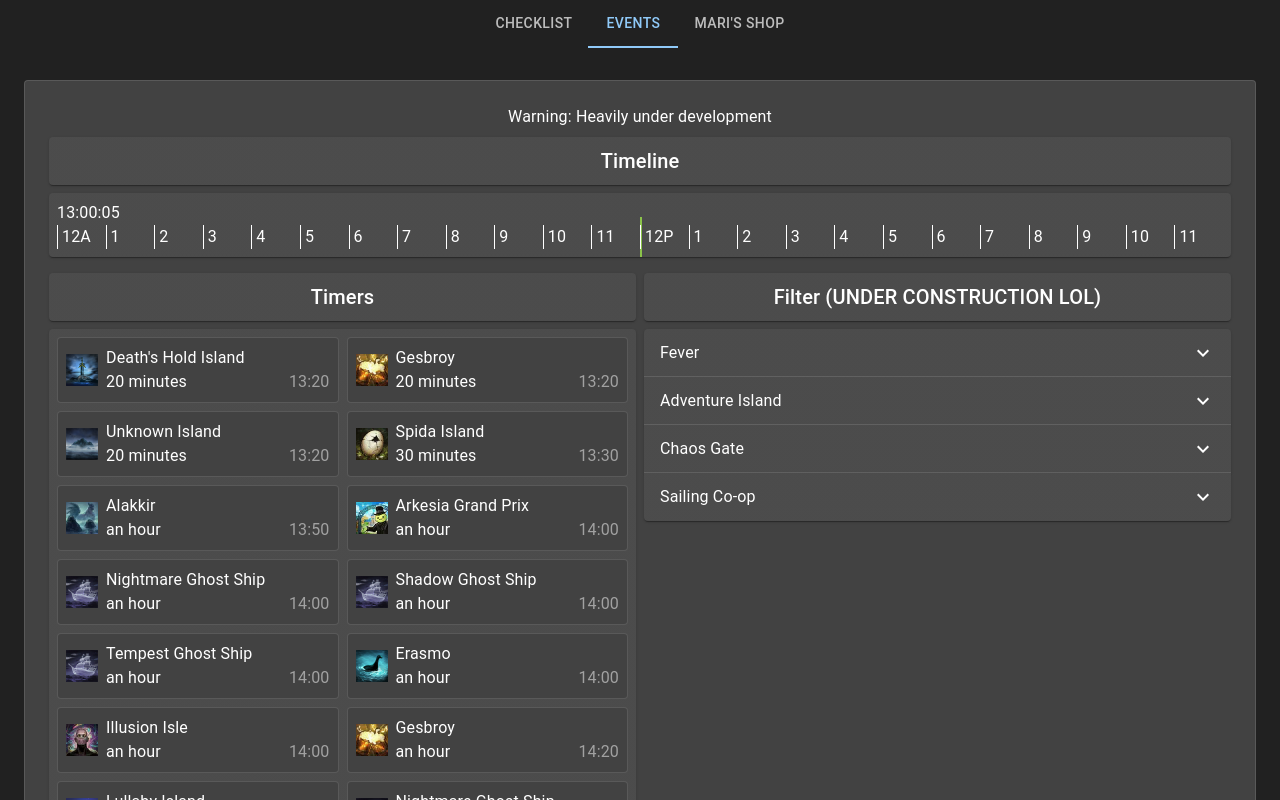
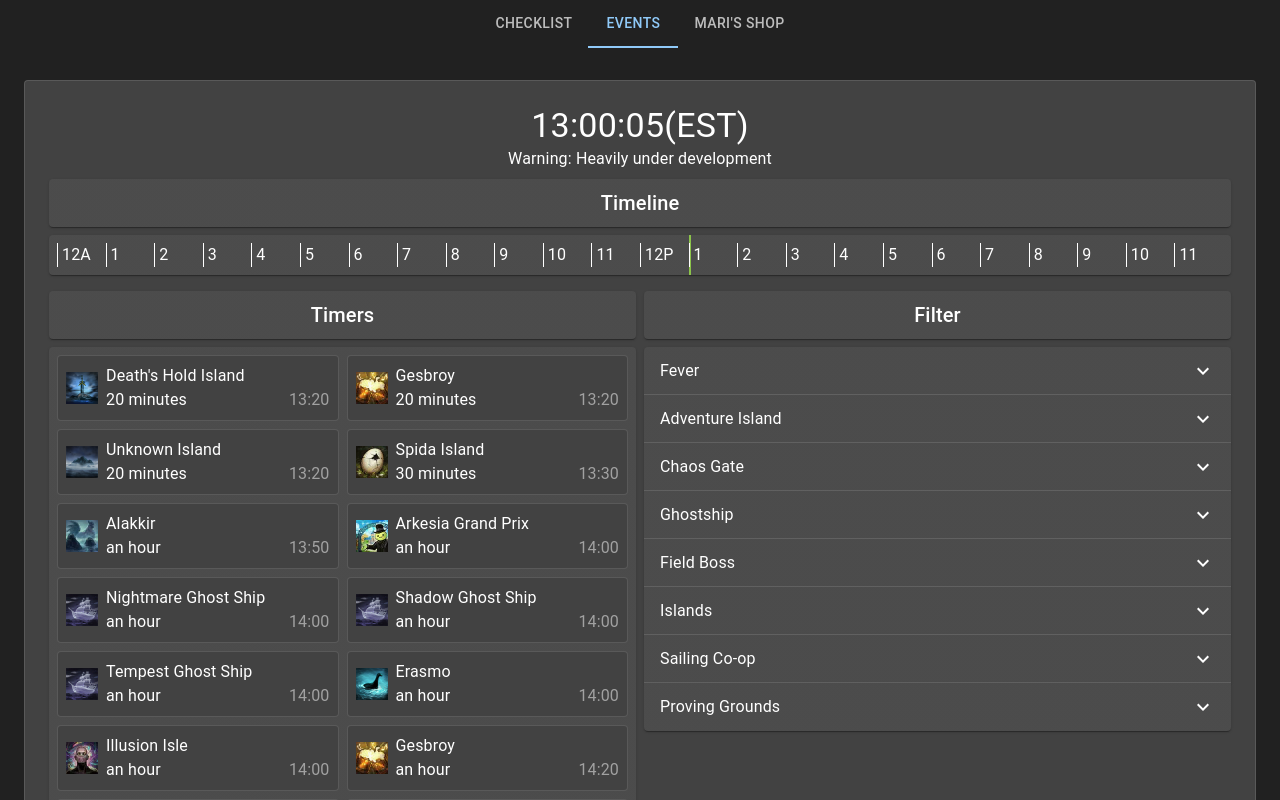
Before and after one commit to datmeal/tooki.gg-lostarkchecklist, a React (Create React App) app: page / in a window 1280 px wide. Both pictures are taken after a click on the tab "EVENTS". Shown: the top 800 px of the page. Built offline with nearby package versions, Linux system fonts and the light colour scheme.

Commit message:
Filter feature done

```diff
--- a/src/App.js
+++ b/src/App.js
@@ -318,33 +318,97 @@ const arbitrageStore = create((set, get) => ({
   updateGV: (goldValues) => set((state) => ({ goldValues })),
 }));
 
+const defaultEventSettings = {
+  filter: {
+    fever: {
+      grandprix: true,
+    },
+    adventure: {
+      forpe: true,
+      harmony: true,
+      lagoon: true,
+      lushreed: true,
+      medeia: true,
+      monte: true,
+      oblivion: true,
+      phantomwing: true,
+      snowpang: true,
+      tranquil: true,
+      volare: true,
+    },
+    chaos: {
+      chaos_twisting_302: true,
+      chaos_plague_302: true,
+      chaos_phantom_460: true,
+      chaos_plague_802: true,
+      chaos_darkness_960: true,
+      chaos_chaos_1302: true,
+      chaos_phantom_302: true,
+      chaos_darkness_302: true,
+    },
+    fieldboss: {
+      moake: true,
+    },
+    ghostship: {
+      ghostship_460: true,
+      ghostship_960: true,
+      ghostship_1370: true,
+    },
+    islands: {
+      alakkir: true,
+      deathshold: true,
+      erasmo: true,
+      gesbroy: true,
+      illusion: true,
+      lullaby: true,
+      shangra: true,
+      spida: true,
+      tooki: true,
+      unknown: true,
+    },
+    sailing: {
+      sailingcoop_harmony_wed: true,
+      sailingcoop_vern_wed: true,
+      sailingcoop_arthetine_wed: true,
+      sailingcoop_anikka_302: true,
+      sailingcoop_arthetine_thu: true,
+      sailingcoop_anikka_thu: true,
+      sailingcoop_vern_thu: true,
+      sailingcoop_rohendel_thu: true,
+      sailingcoop_feiton_thu: true,
+      sailingcoop_punika_thu: true,
+    },
+    pvp: {
+      coopbattle: true,
+    },
+  },
+};
+
 const eventsStore = create((set, get) => ({
   currentDay: moment().utc().subtract(5, "hours").day(),
   currentTime: moment().utc().subtract(5, "hours").format("HH:mm:ss"),
-  filter: [],
+  eventSettings: defaultEventSettings,
   setCurrentTime: (currentTime) => {
     set((state) => ({ currentTime }));
   },
   setCurrentDay: (currentDay) => {
     set((state) => ({ currentDay }));
   },
-  toggleFilter: (event, id) => {
-    console.log("toggleFilter", event, id);
+  toggleFilter: (selectedCategory, selectedId) => {
+    console.log("toggleFilter", selectedCategory, selectedId);
+    set((state) => ({
+      eventSettings: {
+        ...state.eventSettings,
+        filter: _.set(
+          state.eventSettings.filter,
+          `${selectedCategory}.${selectedId}`,
+          !state.eventSettings["filter"][selectedCategory][selectedId]
+        ),
+      },
+    }));
+    localStorage.setItem("eventSettings", JSON.stringify(get().eventSettings));
   },
-  // toggleFilter: (event, id) => set((state) => ({
-  //   filter: state.filter.map((item) =>
-  //     item.id === id
-  //       ? {
-  //           ...item,
-  //           dailies: {
-  //             ...item.dailies,
-  //             [event]: !item.dailies[event],
-  //           },
-  //         }
-  //       : item
-  //   ),
-  // }));
-  // localStorage.setItem("filter", JSON.stringify(get().filter));
+  updateES: (eventSettings) => set((state) => ({ eventSettings })),
 }));
 
 const theme = createTheme({
@@ -408,6 +472,7 @@ function App() {
   const updateRS = useStore((state) => state.updateRS);
   const updateTS = useStore((state) => state.updateTS);
   const updateGV = arbitrageStore((state) => state.updateGV);
+  const updateES = eventsStore((state) => state.updateES);
   // const setTabValue = useStore((state) => state.setTabValue);
   // const siteSettings = useStore((state) => state.siteSettings);
   const updateSiteSettings = useStore((state) => state.updateSiteSettings);
@@ -417,6 +482,7 @@ function App() {
   const parsedLocalTasks = JSON.parse(localTaskStatus);
   const localRosterStatus = localStorage.getItem("rosterStatus");
   const localGoldValues = localStorage.getItem("goldValues");
+  const localEventSettings = localStorage.getItem("eventSettings");
 
   if (localSiteSettings) {
     updateSiteSettings(JSON.parse(localSiteSettings));
@@ -436,6 +502,9 @@ function App() {
   }
   if (localGoldValues) {
     updateGV(JSON.parse(localGoldValues));
+  }
+  if (localEventSettings) {
+    updateES(JSON.parse(localEventSettings));
   }
 
   // console.log(JSON.parse(localTaskStatus), JSON.parse(localRosterStatus));
--- a/src/Events.js
+++ b/src/Events.js
@@ -19,13 +19,16 @@ import Paper from "@mui/material/Paper";
 import Typography from "@mui/material/Typography";
 
 import { timerData, days } from "./timerData";
-import { Timer } from "@mui/icons-material";
+import { Javascript, Pause, Timer } from "@mui/icons-material";
 
 export default function Events(props) {
   const { theme, useStore, taskStore } = props;
   const currentTime = useStore((state) => state.currentTime);
   const currentDay = useStore((state) => state.currentDay);
   const rosterStatus = taskStore((state) => state.rosterStatus);
+  const filter = useStore((state) => state.eventSettings.filter);
+  const offset = 1; // add to offset AGS shenanigans
+  // console.log("filter:", filter);
   // hooks
   //   const [interval, setInterval] = useState(0);
 
@@ -46,8 +49,13 @@ export default function Events(props) {
       } else if (rosterStatus.grandprix && name === "fever") {
         return [];
       } else {
+        // console.log(category, name);
+        // console.log(filter[name]);
         return _.flatMap(category, (event) => {
-          return _.flatMap(event.time, (item, index) => {
+          // if event is filtered, skip it
+          return (
+            filter[name][event.id] &&
+            _.flatMap(event.time, (item, index) => {
               const remainingTimeAsSeconds =
                 moment.duration(event.time[index]).asSeconds() -
                 moment.duration(currentTime).asSeconds(); // 46200, 60600 seconds
@@ -61,7 +69,8 @@ export default function Events(props) {
                 time: item,
               };
               // return { ...timerData[category][event] };
-          });
+            })
+          );
         });
       }
     }),
@@ -72,6 +81,12 @@ export default function Events(props) {
 
   return (
     <ThemeProvider theme={theme}>
+      <Typography variant="h4" component="h1" align="center">
+        {moment(currentTime, "HH:mm:ss")
+          .add(offset, "hours")
+          .format("HH:mm:ss")}
+        (EST)
+      </Typography>
       <Typography align="center">Warning: Heavily under development</Typography>
       <Paper sx={{ my: 1, p: { xs: 1, md: 1 } }}>
         <Typography component="h1" variant="h6" align="center">
@@ -99,7 +114,7 @@ export default function Events(props) {
         <Grid item xs={6}>
           <Paper sx={{ my: 1, p: { xs: 1, md: 1 } }}>
             <Typography component="h1" variant="h6" align="center">
-              Filter (UNDER CONSTRUCTION LOL)
+              Filter
             </Typography>
           </Paper>
           <FilterList
@@ -165,10 +180,13 @@ function Timeline(props) {
   const [indicatorPosition, setIndicatorPosition] = useState(0);
 
   // Clock math
-  const currentTimeAsMilli = moment.duration(currentTime).asMilliseconds();
+  const offset = 1; // add to time for AGS shenanigans
+  const currentTimeAsMilli = moment
+    .duration(currentTime, "HH:mm:ss")
+    .add(offset, "hours")
+    .asMilliseconds();
   const startTimeAsMilli = moment.duration("00:00:00").asMilliseconds();
   const endTimeAsMilli = moment.duration("24:00:00").asMilliseconds();
-  const offset = 1; // add to time for AGS shenanigans
   //   const endTimeAsMilli = moment.duration("24:00:00").asMilliseconds();
   //   console.log(currentTimeAsMilli, startTimeAsMilli, endTimeAsMilli);
   //   console.log("currentTime%", (currentTimeAsMilli / endTimeAsMilli) * 100);
@@ -198,11 +216,6 @@ function Timeline(props) {
 
   return (
     <Paper sx={{ my: { xs: 3, md: 1 }, p: { xs: 1, md: 1 } }}>
-      <Typography>
-        {moment(currentTime, "HH:mm:ss")
-          .add(offset, "hours")
-          .format("HH:mm:ss")}
-      </Typography>
       <Hours>
         <Indicator position={indicatorPosition} />
         <Hour label="12A" position={0} />
@@ -241,6 +254,7 @@ function Timers(props) {
   const currentTime = useStore((state) => state.currentTime);
   const setCurrentTime = useStore((state) => state.setCurrentTime);
   const offset = moment.duration("-1:00").asSeconds();
+  const filter = useStore((state) => state.eventSettings.filter);
   //   const remainingTimeText = moment
   //     .duration(remainingTimeAsSeconds, "seconds")
   //     .humanize();
@@ -323,7 +337,7 @@ function TimerItem(props) {
 
 const FilterList = React.memo((props) => {
   const { currentDay, useStore } = props;
-  console.log("renderList");
+  // console.log("renderList");
   return (
     <List sx={{ p: 0 }}>
       <FilterCategory
@@ -345,8 +359,32 @@ const FilterList = React.memo((props) => {
         useStore={useStore}
       />
       <FilterCategory
+        category="ghostship"
+        title="Ghostship"
+        currentDay={currentDay}
+        useStore={useStore}
+      />
+      <FilterCategory
+        category="fieldboss"
+        title="Field Boss"
+        currentDay={currentDay}
+        useStore={useStore}
+      />
+      <FilterCategory
+        category="islands"
+        title="Islands"
+        currentDay={currentDay}
+        useStore={useStore}
+      />
+      <FilterCategory
         category="sailing"
         title="Sailing Co-op"
+        currentDay={currentDay}
+        useStore={useStore}
+      />
+      <FilterCategory
+        category="pvp"
+        title="Proving Grounds"
         currentDay={currentDay}
         useStore={useStore}
       />
@@ -356,6 +394,8 @@ const FilterList = React.memo((props) => {
 
 function FilterCategory(props) {
   const { category, title, currentDay, useStore } = props;
+  const toggleFilter = useStore((state) => state.toggleFilter);
+  const eventSettings = useStore((state) => state.eventSettings);
   return (
     <Accordion>
       <AccordionSummary id="fever" expandIcon={<ExpandMoreIcon />}>
@@ -370,12 +410,19 @@ function FilterCategory(props) {
                 key={event.name}
                 role="listitem"
                 button
-                onClick={() =>
-                  useStore.toggleFilter(category, event.name, event.id)
-                }
+                onClick={() => {
+                  toggleFilter(category, event.id);
+                }}
               >
                 <ListItemIcon>
-                  <Checkbox disableRipple />
+                  <Checkbox
+                    disableRipple
+                    checked={
+                      _.has(eventSettings, `filter.${category}.${event.id}`)
+                        ? eventSettings["filter"][category][event.id]
+                        : false
+                    }
+                  />
                 </ListItemIcon>
                 <ListItemText primary={event.name} />
               </ListItem>
--- a/src/timerData.js
+++ b/src/timerData.js
@@ -170,7 +170,7 @@ export const timerData = {
         "27:00",
         "29:00",
       ],
-      id: "chaos-twisting-302",
+      id: "chaos_twisting_302",
       ilvl: 302,
       image: chaos,
       location: "Rattan Hill",
@@ -189,7 +189,7 @@ export const timerData = {
         "26:00",
         "28:00",
       ],
-      id: "chaos-plague-302",
+      id: "chaos_plague_302",
       ilvl: 302,
       image: chaos,
       location: "???",
@@ -218,7 +218,7 @@ export const timerData = {
         "28:00",
         "29:00",
       ],
-      id: "chaos-phantom-460",
+      id: "chaos_phantom_460",
       ilvl: 460,
       image: chaos,
       location: "???",
@@ -247,7 +247,7 @@ export const timerData = {
         "28:00",
         "29:00",
       ],
-      id: "chaos-plague-802",
+      id: "chaos_plague_802",
       ilvl: 802,
       image: chaos,
       location: "???",
@@ -276,7 +276,7 @@ export const timerData = {
         "28:00",
         "29:00",
       ],
-      id: "chaos-darkness-960",
+      id: "chaos_darkness_960",
       ilvl: 960,
       image: chaos,
       location: "???",
@@ -305,7 +305,7 @@ export const timerData = {
         "28:00",
         "29:00",
       ],
-      id: "chaos-chaos-1302",
+      id: "chaos_chaos_1302",
       ilvl: 1302,
       image: chaos,
       location: "???",
@@ -325,7 +325,7 @@ export const timerData = {
         "26:00",
         "28:00",
       ],
-      id: "chaos-phantom-302",
+      id: "chaos_phantom_302",
       ilvl: 302,
       image: chaos,
       location: "???",
@@ -345,7 +345,7 @@ export const timerData = {
         "27:00",
         "29:00",
       ],
-      id: "chaos-darkness-302",
+      id: "chaos_darkness_302",
       ilvl: 302,
       image: chaos,
       location: "Rattan Hill",
@@ -407,7 +407,7 @@ export const timerData = {
         "28:00",
         "29:00",
       ],
-      id: "ghostship-460",
+      id: "ghostship_460",
       ilvl: 460,
       image: ghostship,
       location: "",
@@ -436,7 +436,7 @@ export const timerData = {
         "28:00",
         "29:00",
       ],
-      id: "ghostship-960",
+      id: "ghostship_960",
       ilvl: 960,
       image: ghostship,
       location: "",
@@ -465,7 +465,7 @@ export const timerData = {
         "28:00",
         "29:00",
       ],
-      id: "ghostship-1370",
+      id: "ghostship_1370",
       ilvl: 1370,
       image: ghostship,
       location: "",
@@ -620,7 +620,7 @@ export const timerData = {
     {
       name: "Gate of Harmony",
       time: ["17:50", "21:50"],
-      id: "sailingcoop-harmony-wed",
+      id: "sailingcoop_harmony_wed",
       ilvl: 302,
       image: sailingcoop,
       location: "",
@@ -629,7 +629,7 @@ export const timerData = {
     {
       name: "Sailing Co-op: Vern",
       time: ["19:30"],
-      id: "sailingcoop-vern-wed",
+      id: "sailingcoop_vern_wed",
       ilvl: 302,
       image: sailingcoop,
       location: "Vern",
@@ -638,7 +638,7 @@ export const timerData = {
     {
       name: "Sailing Co-op: Arthetine",
       time: ["21:30"],
-      id: "sailingcoop-arthetine-wed",
+      id: "sailingcoop_arthetine_wed",
       ilvl: 302,
       image: sailingcoop,
       location: "Arthetine",
@@ -647,7 +647,7 @@ export const timerData = {
     {
       name: "Sailing Co-op: Anikka",
       time: ["23:30"],
-      id: "sailingcoop-anikka-302",
+      id: "sailingcoop_anikka_302",
       ilvl: 302,
       image: sailingcoop,
       location: "Anikka",
@@ -657,7 +657,7 @@ export const timerData = {
     {
       name: "Sailing Co-op: Arthetine",
       time: ["19:30"],
-      id: "sailingcoop-arthetine-thu",
+      id: "sailingcoop_arthetine_thu",
       ilvl: 302,
       image: sailingcoop,
       location: "Arthetine",
@@ -666,7 +666,7 @@ export const timerData = {
     {
       name: "Sailing Co-op: Anikka",
       time: ["21:30"],
-      id: "sailingcoop",
+      id: "sailingcoop_anikka_thu",
       ilvl: 302,
       image: sailingcoop,
       location: "Anikka",
@@ -675,7 +675,7 @@ export const timerData = {
     {
       name: "Sailing Co-op: Vern",
       time: ["23:30"],
-      id: "sailingcoop",
+      id: "sailingcoop_vern_thu",
       ilvl: 302,
       image: sailingcoop,
       location: "Vern",
@@ -684,7 +684,7 @@ export const timerData = {
     {
       name: "Sailing Co-op: Rohendel",
       time: ["19:30"],
-      id: "sailingcoop",
+      id: "sailingcoop_rohendel_thu",
       ilvl: 460,
       image: sailingcoop,
       location: "Rohendel",
@@ -693,7 +693,7 @@ export const timerData = {
     {
       name: "Sailing Co-op: Feiton",
       time: ["23:30"],
-      id: "sailingcoop",
+      id: "sailingcoop_feiton_thu",
       ilvl: 960,
       image: sailingcoop,
       location: "Feiton",
@@ -702,7 +702,7 @@ export const timerData = {
     {
       name: "Sailing Co-op: Punika",
       time: ["21:30"],
-      id: "sailingcoop",
+      id: "sailingcoop_punika_thu",
       ilvl: 1302,
       image: sailingcoop,
       location: "Punika",
```
Lines whose indentation alone changed are shown as unchanged.
